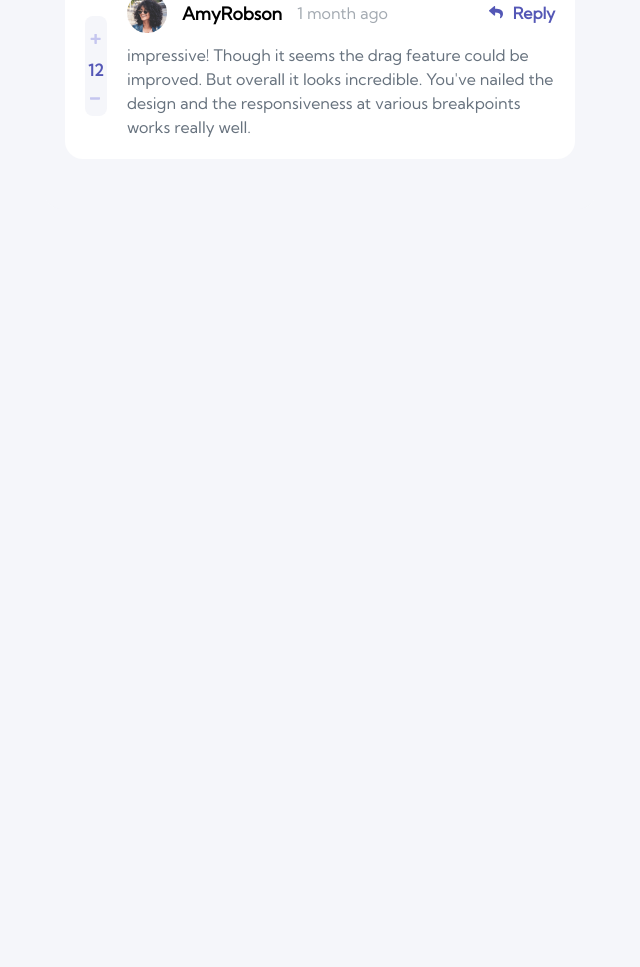
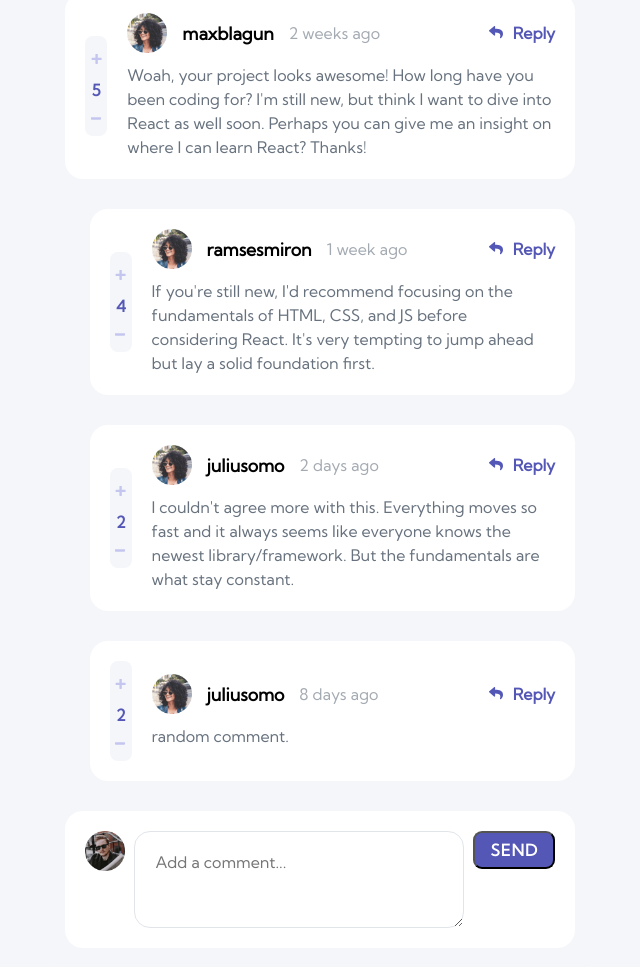
Before and after one commit to redamohamed19/Interactive-comments-section, a React app: page / in a window 1280 px wide. Shown: the part 313-1280 px from the top of the page, without its empty margins (320-960 px from the left). Before the commit the page ends 800 px from the top, so only its background shows below. Built offline with nearby package versions, Linux system fonts and the light colour scheme.

Commit message:
add comment

```diff
--- /dev/null
+++ b/src/css/replie.css
@@ -0,0 +1,11 @@
+.replie_container {
+  display: flex;
+  justify-content: center;
+  align-items: center;
+  margin-bottom: 30px;
+  background-color: #fff;
+  padding: 20px;
+  border-radius: 18px;
+  width: 95%;
+  margin-left: 5%;
+}
--- a/src/css/style.css
+++ b/src/css/style.css
@@ -39,7 +39,7 @@
 .score {
   background-color: #f5f6fa;
   height: 100px;
-  width: 70px;
+  width: 5%;
   border-radius: 8px;
   display: flex;
   flex-direction: column;
@@ -55,6 +55,7 @@
 }
 .comment {
   margin-left: 20px;
+  width: 95%;
 }
 .comment_info {
   display: flex;
@@ -78,7 +79,8 @@
   line-height: 1.5;
   margin-top: 10px;
 }
-#avatar {
+#avatar,
+#avatar_send {
   width: 40px;
   height: 40px;
 }
@@ -95,3 +97,36 @@
 #reply_img {
   margin-right: 10px;
 }
+.comment_input {
+  background: #fff;
+  width: 100%;
+  display: flex;
+  justify-content: space-between;
+  align-items: flex-start;
+  height: 137px;
+  padding: 20px;
+  border-radius: 18px;
+}
+#btn_send {
+  background: #5457b6;
+  color: #fff;
+  border-radius: 9px;
+  padding: 07px 15px 7px 15px;
+  font-weight: bold;
+  letter-spacing: 1px;
+  font-size: 1rem;
+  cursor: pointer;
+}
+#comment_entry {
+  height: 100%;
+  width: 70%;
+  border: 1px solid #e1e5ea;
+  border-radius: 1rem;
+  font-size: 1rem;
+  padding: 20px;
+}
+@media only screen and (max-width: 1200px) {
+  .container {
+    width: 95%;
+  }
+}
--- a/src/data/data.json
+++ b/src/data/data.json
@@ -61,6 +61,20 @@
             },
             "username": "juliusomo"
           }
+        },
+        {
+          "id": 5,
+          "content": "random comment.",
+          "createdAt": "8 days ago",
+          "score": 2,
+          "replyingTo": "ramsesmiron",
+          "user": {
+            "image": {
+              "png": "./images/avatars/image-juliusomo.png",
+              "webp": "./images/avatars/image-juliusomo.webp"
+            },
+            "username": "juliusomo"
+          }
         }
       ]
     }
--- a/src/js/app.js
+++ b/src/js/app.js
@@ -2,15 +2,56 @@
 import { render } from 'react-dom';
 import Comment from './comment';
 import '../css/style.css';
+import '../css/replie.css';
 import data from '../data/data.json';
+import img_avatar from '../imgs/avatars/image-maxblagun.png';
+import { useEffect, useState } from 'react';
+var v = [data];
 
-import { useState, useEffect, useContext } from 'react';
-import { BrowserRouter as Router, Route, Link, Switch } from 'react-router-dom';
 const App = () => {
+  const [rerender, setRerender] = useState(v[0].comments);
+
+  console.log('rerender');
+  var x = 0;
+
+  useEffect(() => {
+    document.getElementById('btn_send').onclick = function() {
+      v[0].comments.push({
+        id: 1,
+        content:
+          "Impressive! Though it seems the drag feature could be improved. But overall it looks incredible. You've nailed the design and the responsiveness at various breakpoints works really well.",
+        createdAt: '1 month ago',
+        score: 12,
+        user: {
+          image: {
+            png: './images/avatars/image-amyrobson.png',
+            webp: './images/avatars/image-amyrobson.webp'
+          },
+          username: 'amyrobson'
+        },
+        replies: []
+      });
+      setRerender(v[0].comments);
+      x++;
+
+      console.log(rerender);
+    };
+  }, []);
   return (
     <div className="container">
-      <Comment />
-      <Comment />
+      {x}
+      {rerender.map(x => {
+        return <Comment key={x.id} data={x} />;
+      })}
+      <div className="comment_input">
+        <img src={img_avatar} alt="avatar" id="avatar_send" />
+        <textarea
+          type="text"
+          id="comment_entry"
+          placeholder="Add a comment..."
+        />
+        <button id="btn_send">SEND</button>
+      </div>
     </div>
   );
 };
--- a/src/js/comment.js
+++ b/src/js/comment.js
@@ -3,32 +3,35 @@
 import img_reply from '../imgs/icon-reply.svg';
 import plus from '../imgs/icon-plus.svg';
 import minus from '../imgs/icon-minus.svg';
-const Comment = () => {
+import Replie from './replie';
+
+const Comment = props => {
   return (
+    <div>
       <div className="com_container">
         <div className="score">
           <img src={plus} />
-        <p>12</p>
+          <p>{props.data.score}</p>
           <img src={minus} />
         </div>
         <div className="comment">
           <div className="comment_info">
             <img src={img_avatar} id="avatar" alt="avatar" />
-          <h1 id="user_name">AmyRobson</h1>
-          <p id="time_comment">1 month ago</p>
+            <h1 id="user_name">{props.data.user.username}</h1>
+            <p id="time_comment">{props.data.createdAt}</p>
             <button className="btn">
               <img src={img_reply} id="reply_img" />
               Reply
             </button>
           </div>
           <div className="paragraphe">
-          <p id="user_content">
-            impressive! Though it seems the drag feature could be improved. But
-            overall it looks incredible. You've nailed the design and the
-            responsiveness at various breakpoints works really well.
-          </p>
+            <p id="user_content">{props.data.content}</p>
           </div>
         </div>
+      </div>
+      {props.data.replies.map(replie => {
+        return <Replie key={replie.id} data={replie} />;
+      })}
     </div>
   );
 };
--- /dev/null
+++ b/src/js/replie.js
@@ -0,0 +1,32 @@
+import React from 'react';
+import img_avatar from '../imgs/avatars/image-amyrobson.png';
+import img_reply from '../imgs/icon-reply.svg';
+import plus from '../imgs/icon-plus.svg';
+import minus from '../imgs/icon-minus.svg';
+
+const Replie = props => {
+  return (
+    <div className="replie_container">
+      <div className="score">
+        <img src={plus} />
+        <p>{props.data.score}</p>
+        <img src={minus} />
+      </div>
+      <div className="comment">
+        <div className="comment_info">
+          <img src={img_avatar} id="avatar" alt="avatar" />
+          <h1 id="user_name">{props.data.user.username}</h1>
+          <p id="time_comment">{props.data.createdAt}</p>
+          <button className="btn">
+            <img src={img_reply} id="reply_img" />
+            Reply
+          </button>
+        </div>
+        <div className="paragraphe">
+          <p id="user_content">{props.data.content}</p>
+        </div>
+      </div>
+    </div>
+  );
+};
+export default Replie;
--- a/src/template.html
+++ b/src/template.html
@@ -9,7 +9,5 @@
   </head>
   <body>
     <div id="root">not Rendred</div>
-
-    <script src="./js/app.js"></script>
   </body>
 </html>
```
Also changed, not shown: src/js/send.js (added). Lines whose indentation alone changed are shown as unchanged.
